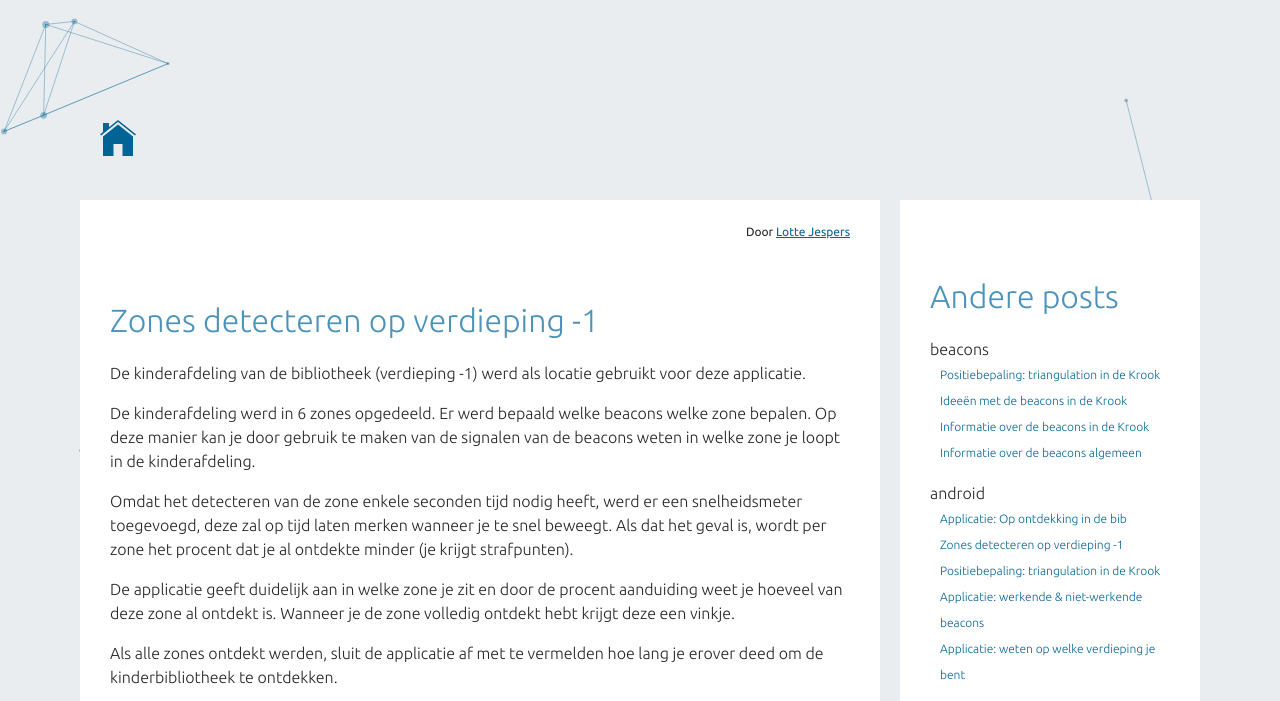
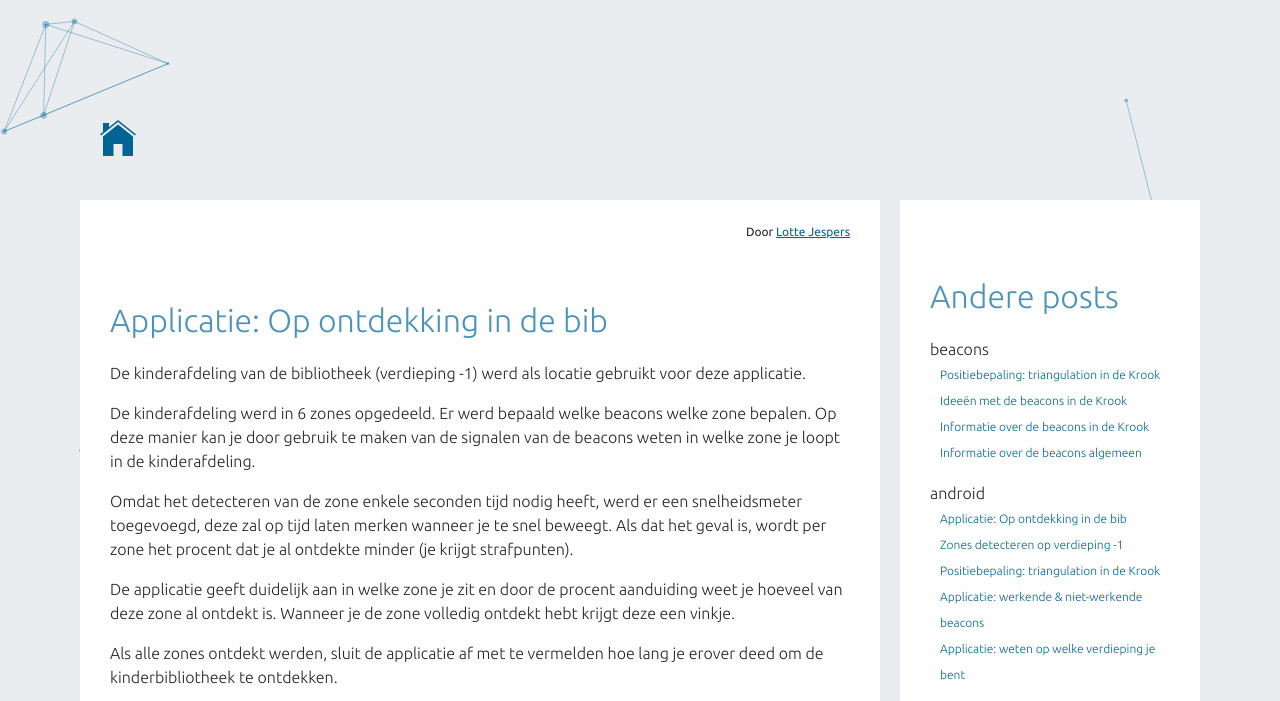
Before and after one commit to lab9k/BeaconDocumentatie, a Jekyll site: the page built from _posts/2018-04-19-bib-ontdekking.markdown, in a window 1280 px wide, cut to the strip 0-701 px from the top of the page. Built offline with Jekyll 4.4.1, drawn with Linux system fonts in a browser that asks for light colours; nearby versions of some CDN libraries.

Commit message:
bib onontdekken

```diff
--- a/_posts/2018-04-19-bib-ontdekking.markdown
+++ b/_posts/2018-04-19-bib-ontdekking.markdown
@@ -6,7 +6,7 @@ categories: android
 author: lotte_jespers
 ---
 
-# Zones detecteren op verdieping -1
+# Applicatie: Op ontdekking in de bib
 
 De kinderafdeling van de bibliotheek (verdieping -1) werd als locatie gebruikt voor deze applicatie.
 
@@ -18,4 +18,4 @@ De applicatie geeft duidelijk aan in welke zone je zit en door de procent aandui
 
 Als alle zones ontdekt werden, sluit de applicatie af met te vermelden hoe lang je erover deed om de kinderbibliotheek te ontdekken.
 
-<video src="/images/BibOntdekken.mov" width="320" height="200" controls preload></video>
+<video src="https://youtu.be/3rabObSrWQo" width="320" height="200" controls preload></video>
```
